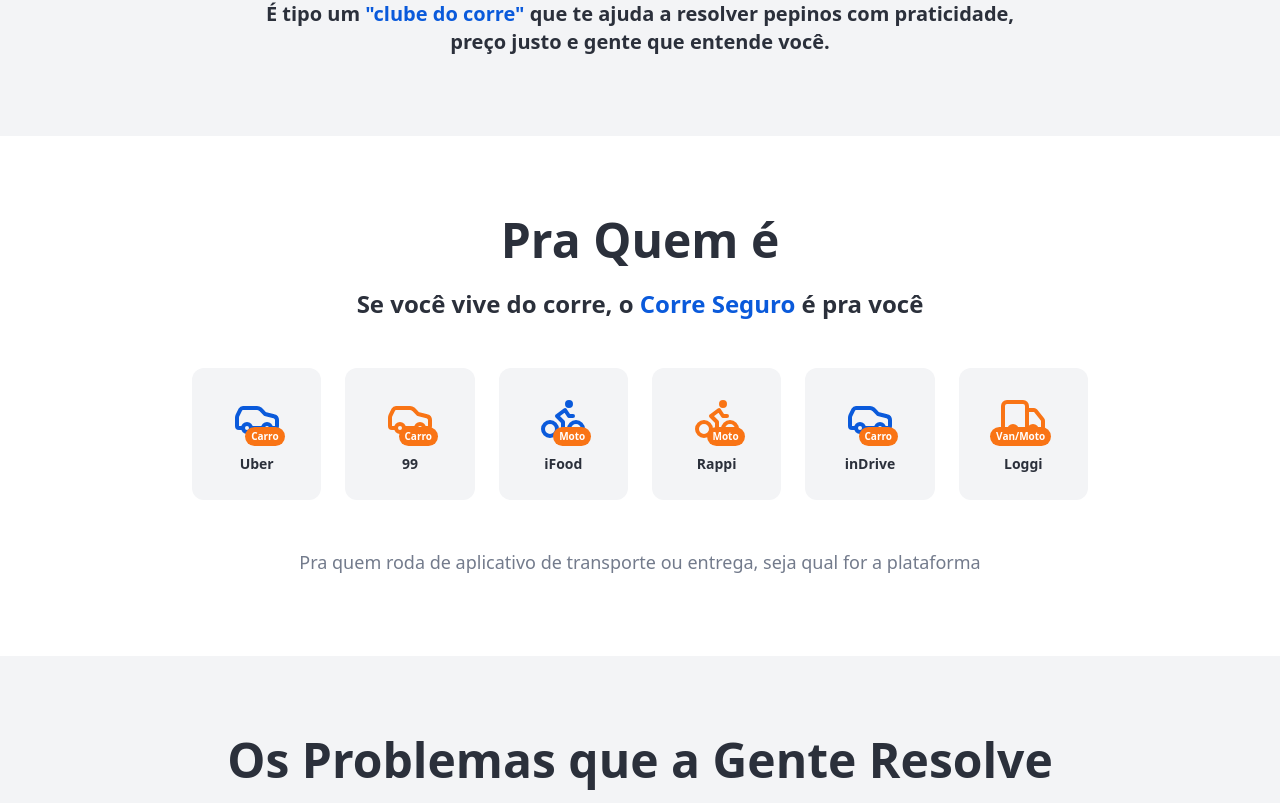
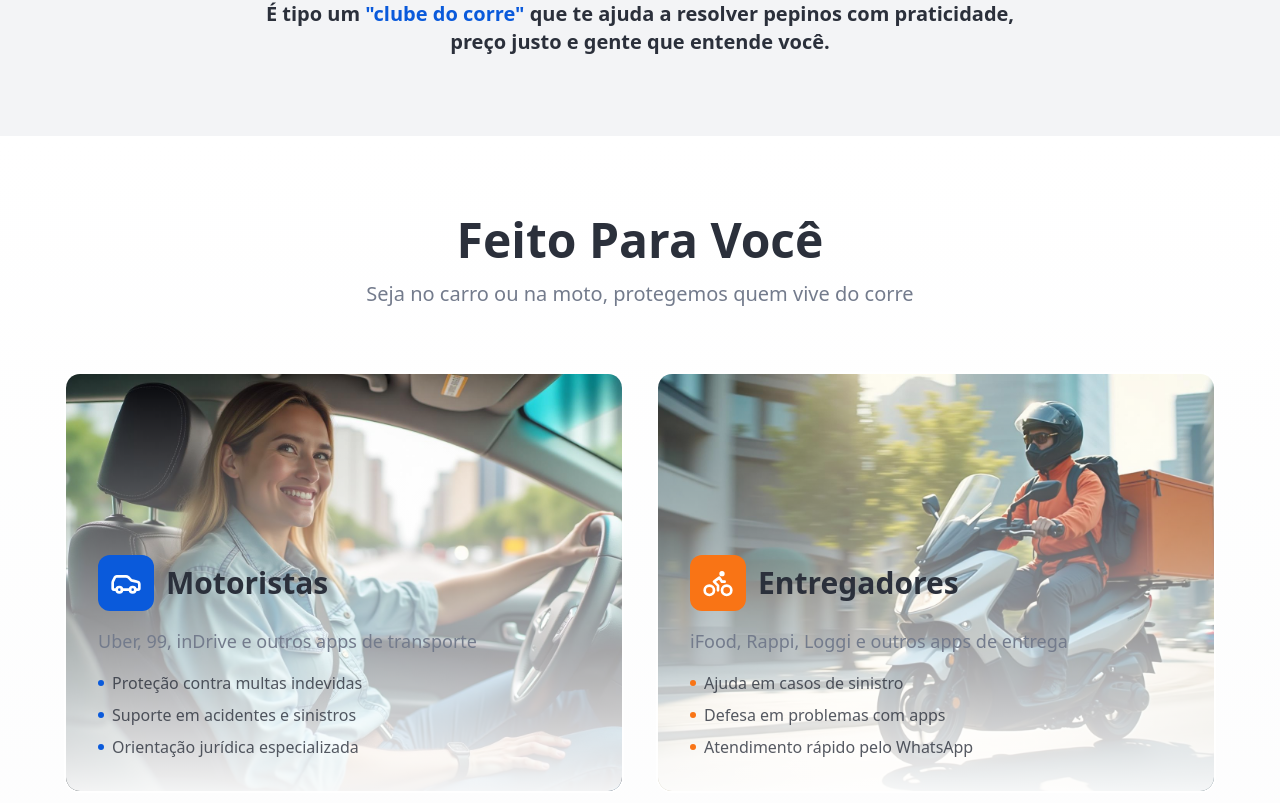
Before and after one commit to willian-del/corre-seguro-app, a React (Vite) app: page / in a window 1280 px wide. Shown: the part 1397-2200 px from the top of the page. Built offline with nearby package versions, Linux system fonts and the light colour scheme; the HTML template or start-up script is replaced by a standard one.

Commit message:
Add car image to website

```diff
--- /dev/null
+++ b/src/components/WhoWeServe.tsx
@@ -0,0 +1,98 @@
+import { Car, Bike } from "lucide-react";
+import carDriverImage from "@/assets/hero-car-driver.jpg";
+import deliveryImage from "@/assets/hero-delivery.jpg";
+
+const WhoWeServe = () => {
+  return (
+    <section className="py-20 bg-gradient-to-b from-background to-secondary/20">
+      <div className="container mx-auto px-4 sm:px-6 lg:px-8">
+        <div className="text-center mb-16 animate-fade-in">
+          <h2 className="text-4xl sm:text-5xl font-bold text-foreground mb-4">
+            Feito Para Você
+          </h2>
+          <p className="text-xl text-muted-foreground max-w-2xl mx-auto">
+            Seja no carro ou na moto, protegemos quem vive do corre
+          </p>
+        </div>
+
+        <div className="grid md:grid-cols-2 gap-8 max-w-6xl mx-auto">
+          {/* Motoristas de Carro */}
+          <div className="group relative overflow-hidden rounded-2xl bg-card border-2 border-transparent hover:border-primary/20 transition-all duration-300 animate-scale-in">
+            <div className="aspect-[4/3] overflow-hidden">
+              <img
+                src={carDriverImage}
+                alt="Motorista de aplicativo dirigindo carro nas ruas da cidade"
+                className="w-full h-full object-cover group-hover:scale-110 transition-transform duration-500"
+              />
+              <div className="absolute inset-0 bg-gradient-to-t from-background/95 via-background/50 to-transparent" />
+            </div>
+            <div className="absolute bottom-0 left-0 right-0 p-8">
+              <div className="flex items-center gap-3 mb-4">
+                <div className="p-3 bg-primary rounded-xl">
+                  <Car className="w-8 h-8 text-primary-foreground" />
+                </div>
+                <h3 className="text-3xl font-bold text-foreground">Motoristas</h3>
+              </div>
+              <p className="text-lg text-muted-foreground mb-4">
+                Uber, 99, inDrive e outros apps de transporte
+              </p>
+              <ul className="space-y-2 text-foreground/80">
+                <li className="flex items-center gap-2">
+                  <div className="w-1.5 h-1.5 rounded-full bg-primary" />
+                  Proteção contra multas indevidas
+                </li>
+                <li className="flex items-center gap-2">
+                  <div className="w-1.5 h-1.5 rounded-full bg-primary" />
+                  Suporte em acidentes e sinistros
+                </li>
+                <li className="flex items-center gap-2">
+                  <div className="w-1.5 h-1.5 rounded-full bg-primary" />
+                  Orientação jurídica especializada
+                </li>
+              </ul>
+            </div>
+          </div>
+
+          {/* Entregadores de Moto */}
+          <div className="group relative overflow-hidden rounded-2xl bg-card border-2 border-transparent hover:border-accent/20 transition-all duration-300 animate-scale-in" style={{ animationDelay: "100ms" }}>
+            <div className="aspect-[4/3] overflow-hidden">
+              <img
+                src={deliveryImage}
+                alt="Entregador de moto em ação nas ruas da cidade"
+                className="w-full h-full object-cover group-hover:scale-110 transition-transform duration-500"
+              />
+              <div className="absolute inset-0 bg-gradient-to-t from-background/95 via-background/50 to-transparent" />
+            </div>
+            <div className="absolute bottom-0 left-0 right-0 p-8">
+              <div className="flex items-center gap-3 mb-4">
+                <div className="p-3 bg-accent rounded-xl">
+                  <Bike className="w-8 h-8 text-accent-foreground" />
+                </div>
+                <h3 className="text-3xl font-bold text-foreground">Entregadores</h3>
+              </div>
+              <p className="text-lg text-muted-foreground mb-4">
+                iFood, Rappi, Loggi e outros apps de entrega
+              </p>
+              <ul className="space-y-2 text-foreground/80">
+                <li className="flex items-center gap-2">
+                  <div className="w-1.5 h-1.5 rounded-full bg-accent" />
+                  Ajuda em casos de sinistro
+                </li>
+                <li className="flex items-center gap-2">
+                  <div className="w-1.5 h-1.5 rounded-full bg-accent" />
+                  Defesa em problemas com apps
+                </li>
+                <li className="flex items-center gap-2">
+                  <div className="w-1.5 h-1.5 rounded-full bg-accent" />
+                  Atendimento rápido pelo WhatsApp
+                </li>
+              </ul>
+            </div>
+          </div>
+        </div>
+      </div>
+    </section>
+  );
+};
+
+export default WhoWeServe;
--- a/src/pages/Index.tsx
+++ b/src/pages/Index.tsx
@@ -1,5 +1,6 @@
 import Hero from "@/components/Hero";
 import WhySection from "@/components/WhySection";
+import WhoWeServe from "@/components/WhoWeServe";
 import ForWho from "@/components/ForWho";
 import Problems from "@/components/Problems";
 import Testimonials from "@/components/Testimonials";
@@ -11,6 +12,7 @@ const Index = () => {
     <main className="min-h-screen">
       <Hero />
       <WhySection />
+      <WhoWeServe />
       <ForWho />
       <Problems />
       <Testimonials />
```
Also changed, not shown: src/assets/hero-car-driver.jpg (added).
